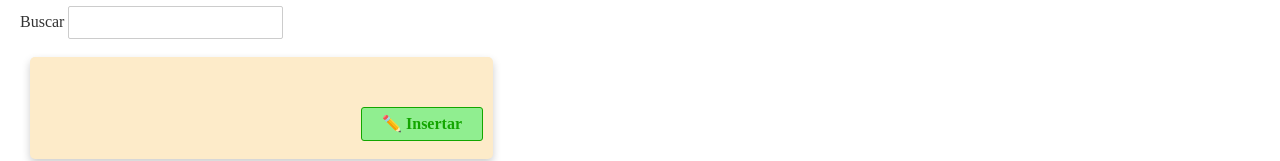
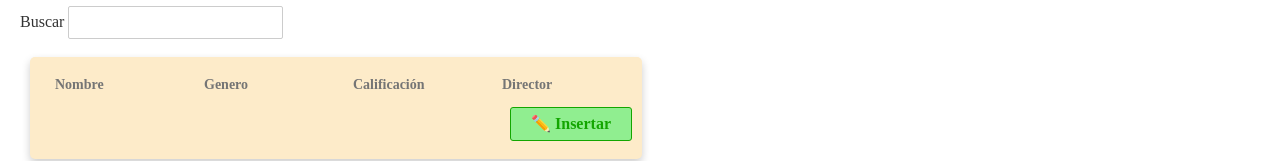
Before and after one commit to Jcordobes/cinefrontend, a Svelte app: page /peliculas in a window 1280 px wide. Shown: the part 146-307 px from the top of the page. Built offline with nearby package versions, Linux system fonts and the light colour scheme; no server answers; a web font is replaced by a local one.

Commit message:
Insertado un parametro más

```diff
--- a/src/Cliente.svelte
+++ b/src/Cliente.svelte
@@ -48,8 +48,9 @@
 </style>
 
 <div class="card" on:click>
-  <input bind:value={cliente.nombre} class="title" />
-  <input bind:value={cliente.apellidos} class="title" />
-  <input bind:value={cliente.telefono} class="title" />
+  <input bind:value={cliente.nombre} placeholder="Nombre" class="title" />
+  <input bind:value={cliente.apellidos} placeholder="Apellidos" class="title" />
+  <input bind:value={cliente.telefono} placeholder="Telefono" class="title" />
+  <input bind:value={cliente.usuario} placeholder="Usuario" class="title" />
   <slot />
 </div>
--- a/src/Pelicula.svelte
+++ b/src/Pelicula.svelte
@@ -42,8 +42,9 @@
 </style>
 
 <div class="card">
-  <input bind:value={pelicula.nombre} class="title" />
-  <input bind:value={pelicula.genero} class="title" />
-  <input bind:value={pelicula.calificacion} class="title" />
+  <input bind:value={pelicula.nombre} placeholder="Nombre" class="title" />
+  <input bind:value={pelicula.genero} placeholder="Genero" class="title" />
+  <input bind:value={pelicula.calificacion} placeholder="Calificación" class="title" />
+  <input bind:value={pelicula.director} placeholder="Director" class="title" />
   <slot />
 </div>
```
